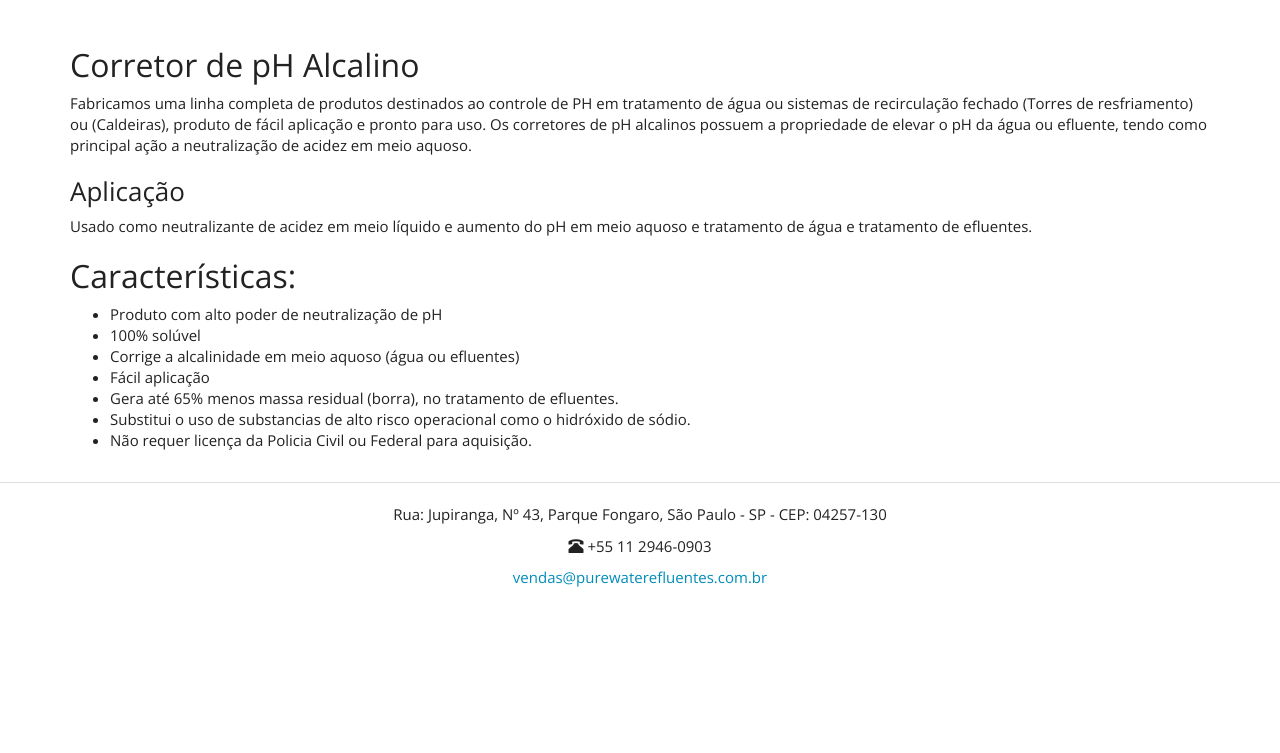
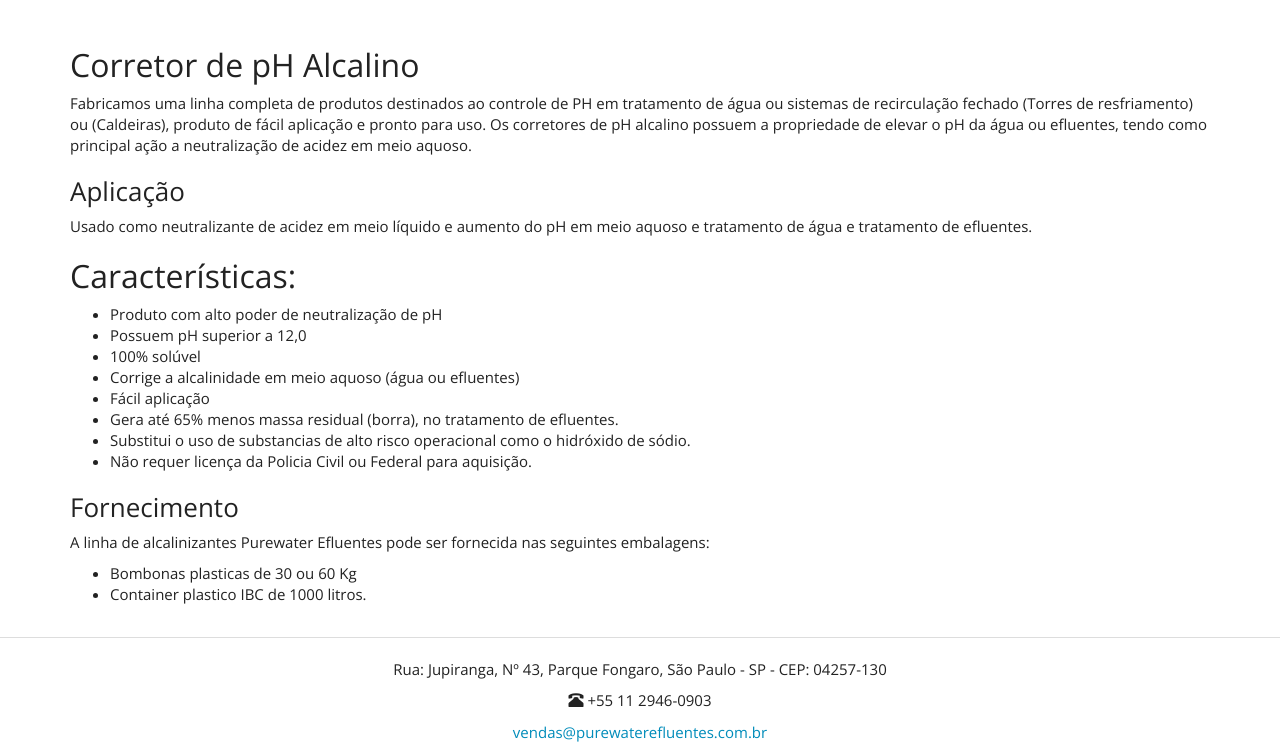
Before and after one commit to purewaterefluentes/purewaterefluentes.github.io, a Jekyll site: the page built from produtos/alcalinizante.md, in a window 1280 px wide and 1004 px high, cut to the strip 251-1004 px from the top of the window. Built offline with Jekyll 4.4.1, drawn with Linux system fonts in a browser that asks for light colours; nearby versions of some CDN libraries; library files that are not in the unit come from our copies.

Commit message:
Update alcalinizante.md

```diff
--- a/produtos/alcalinizante.md
+++ b/produtos/alcalinizante.md
@@ -5,7 +5,7 @@
 ## Corretor de pH Alcalino
 
 Fabricamos uma linha completa de produtos destinados ao controle de PH em tratamento de água ou sistemas de recirculação fechado (Torres de resfriamento) ou (Caldeiras), produto de fácil aplicação e pronto para uso.
-Os corretores de pH alcalinos possuem a propriedade de elevar o pH da água ou efluente, tendo como principal ação a neutralização de acidez em meio aquoso.
+Os corretores de pH alcalino possuem a propriedade de elevar o pH da água ou efluentes, tendo como principal ação a neutralização de acidez em meio aquoso.
 
 ### Aplicação
 Usado como neutralizante de acidez em meio líquido e aumento do pH em meio aquoso e tratamento de água e tratamento de efluentes.
@@ -13,9 +13,16 @@
 ## Características:
 
 - Produto com alto poder de neutralização de pH
+- Possuem pH superior a 12,0
 - 100% solúvel
 - Corrige a alcalinidade em meio aquoso (água ou efluentes)
 - Fácil aplicação
 - Gera até 65% menos massa residual (borra), no tratamento de efluentes.
 - Substitui o uso de substancias de alto risco operacional como o hidróxido de sódio.
 - Não requer licença da Policia Civil ou Federal para aquisição.
+
+### Fornecimento
+A linha de alcalinizantes Purewater Efluentes pode ser fornecida nas seguintes embalagens:
+
+- Bombonas plasticas de 30 ou 60 Kg
+- Container plastico IBC de 1000 litros.
```
